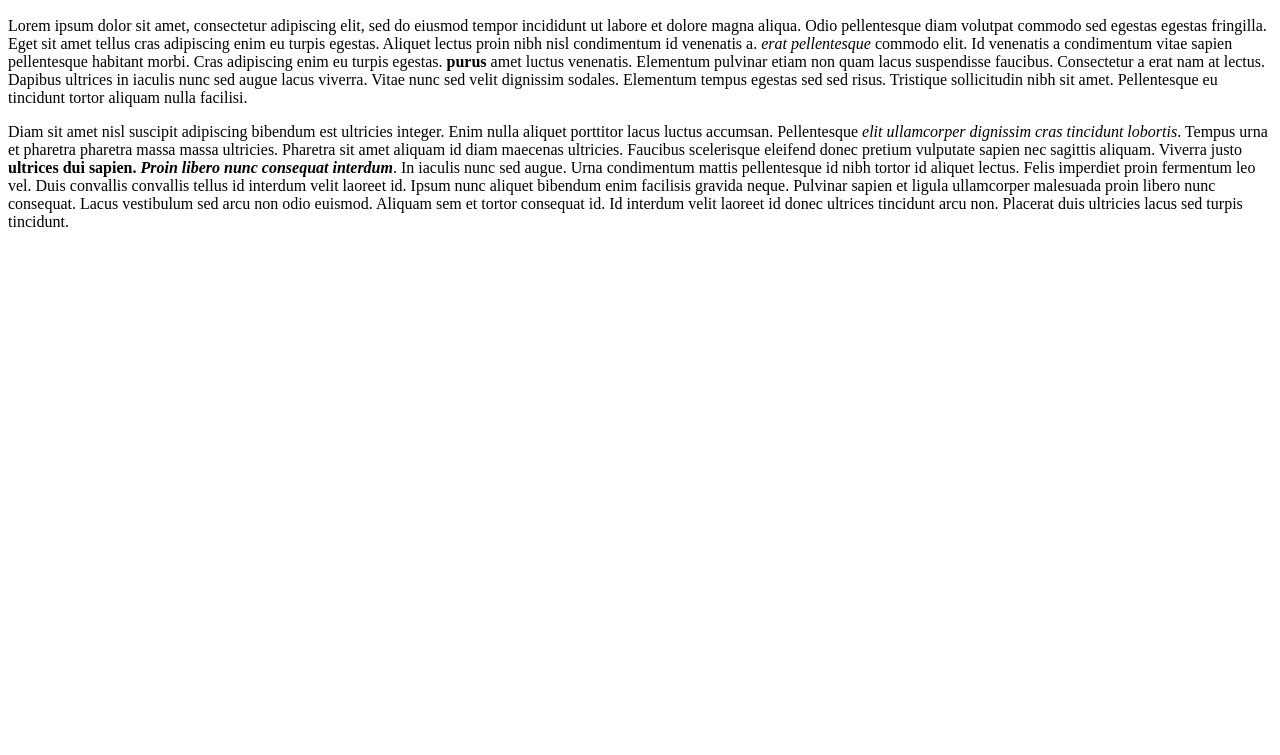
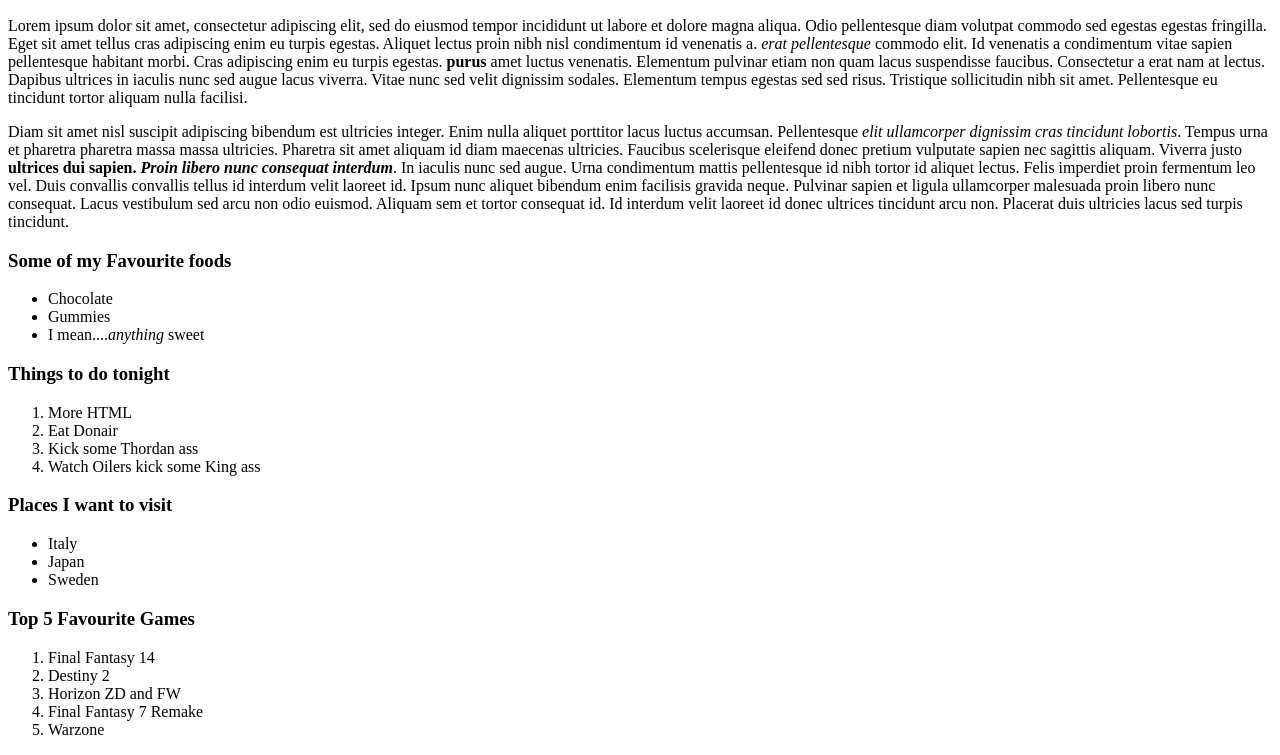
Before and after one commit to Zenophaze/git_test, a plain HTML site: page html-boilerplate/blog.html in a window 1280 px wide. Shown: the part 110-865 px from the top of the page. Before the commit the page ends 800 px from the top, so only its background shows below. Drawn offline with Linux system fonts and the light colour scheme.

Commit message:
Learned how to make lists!

```diff
--- a/html-boilerplate/blog.html
+++ b/html-boilerplate/blog.html
@@ -25,5 +25,32 @@
             facilisis gravida neque. Pulvinar sapien et ligula ullamcorper malesuada proin libero nunc consequat. Lacus vestibulum sed arcu non odio euismod.
             Aliquam sem et tortor consequat id. Id interdum velit laoreet id donec ultrices tincidunt arcu non. Placerat duis ultricies lacus sed turpis tincidunt.
         </p>
+        <h3>Some of my Favourite foods</h3>
+        <ul>
+            <li>Chocolate</li>
+            <li>Gummies</li>
+            <li>I mean....<em>anything</em> sweet</li>
+        </ul>
+        <h3>Things to do tonight</h3>
+        <ol>
+            <li>More HTML</li>
+            <li>Eat Donair</li>
+            <li>Kick some Thordan ass</li>
+            <li>Watch Oilers kick some King ass</li>
+        </ol>
+        <h3>Places I want to visit</h3>
+        <ul>
+            <li>Italy</li>
+            <li>Japan</li>
+            <li>Sweden</li>
+        </ul>
+        <h3>Top 5 Favourite Games</h3>
+        <ol>
+            <li>Final Fantasy 14</li>
+            <li>Destiny 2</li>
+            <li>Horizon ZD and FW</li>
+            <li>Final Fantasy 7 Remake</li>
+            <li>Warzone</li>
+        </ol>
     </body>
 </html>
```
Also changed, not shown: html-boilerplate/index.html (+15 -1 lines), 1 other file.
